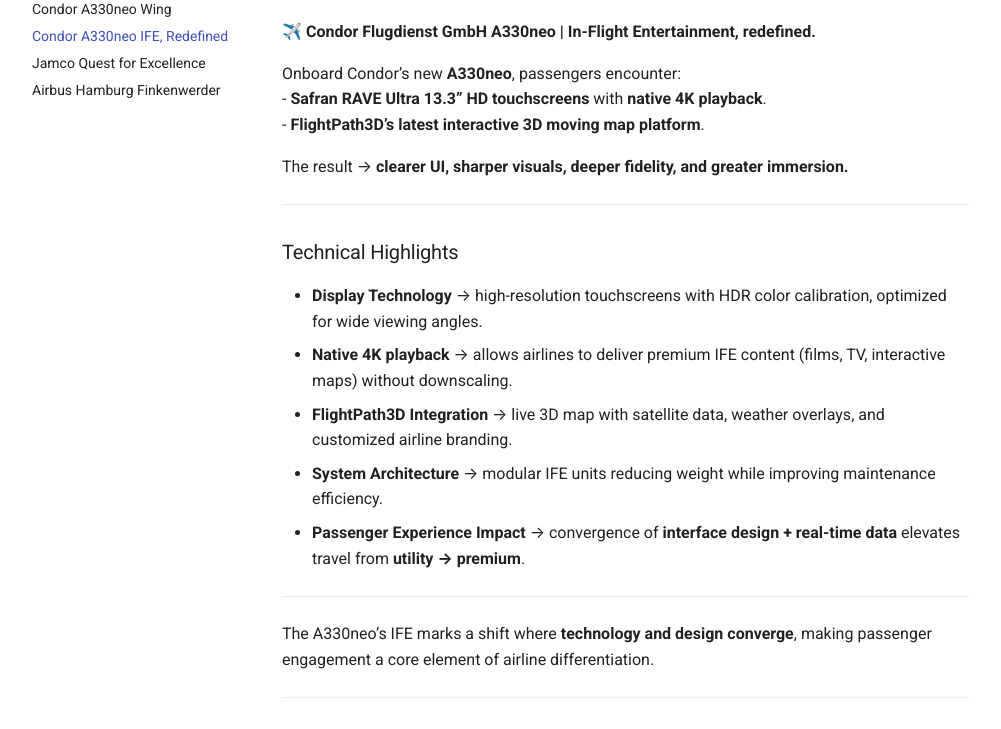
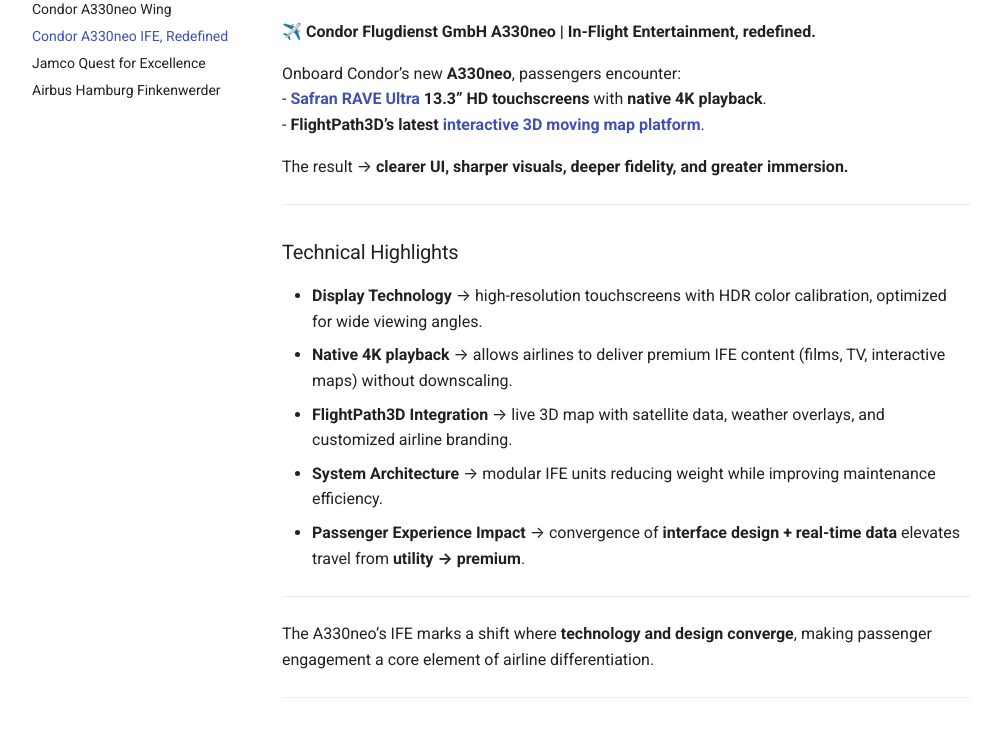
Before and after one commit to alvvvli/alvin-site, an MkDocs documentation site: the page built from docs/aviation/condorife.md, in a window 1280 px wide and 900 px high, scrolled down 621 px, cut to the strip 171-900 px from the top of the window. Shown: the whole strip, without its empty margins (14-1015 px from the left). Built offline with MkDocs 1.6.1 and Material for MkDocs 9.7.7, drawn with Linux system fonts in a browser that asks for light colours; part of the change alters nothing that is shown.

```diff
--- a/docs/aviation/condorife.md
+++ b/docs/aviation/condorife.md
@@ -12,8 +12,8 @@
 ✈️ **Condor Flugdienst GmbH A330neo | In-Flight Entertainment, redefined.**
 
 Onboard Condor’s new **A330neo**, passengers encounter:
-- **Safran RAVE Ultra 13.3” HD touchscreens** with **native 4K playback**.
-- **FlightPath3D’s latest interactive 3D moving map platform**.
+- **[Safran RAVE Ultra](https://www.safran-group.com/pressroom/safran-passenger-innovations-launches-rave-ultra-plus-2023-06-04) 13.3” HD touchscreens** with **native 4K playback**.
+- **FlightPath3D’s latest [interactive 3D moving map platform](https://flightpath3d.com/commercial-aviation)**.
 
 The result → **clearer UI, sharper visuals, deeper fidelity, and greater immersion.**
 
```
